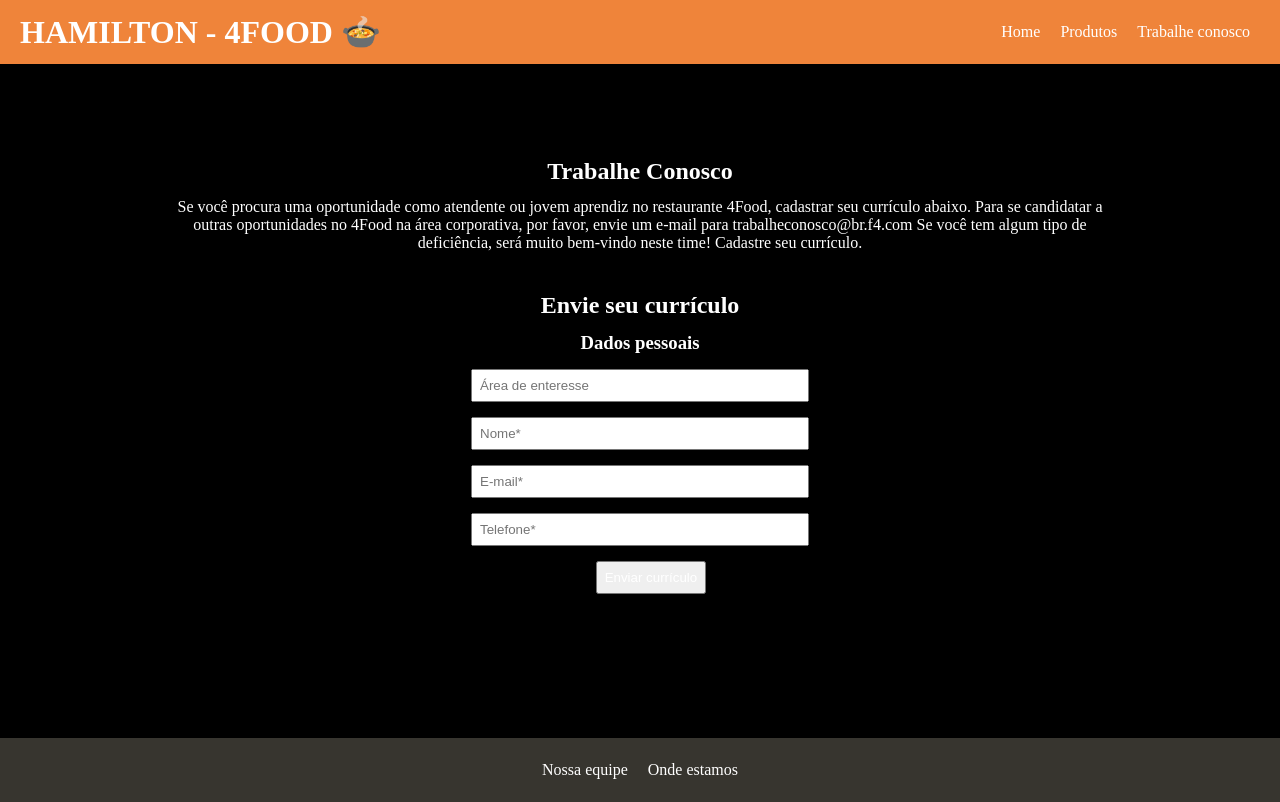
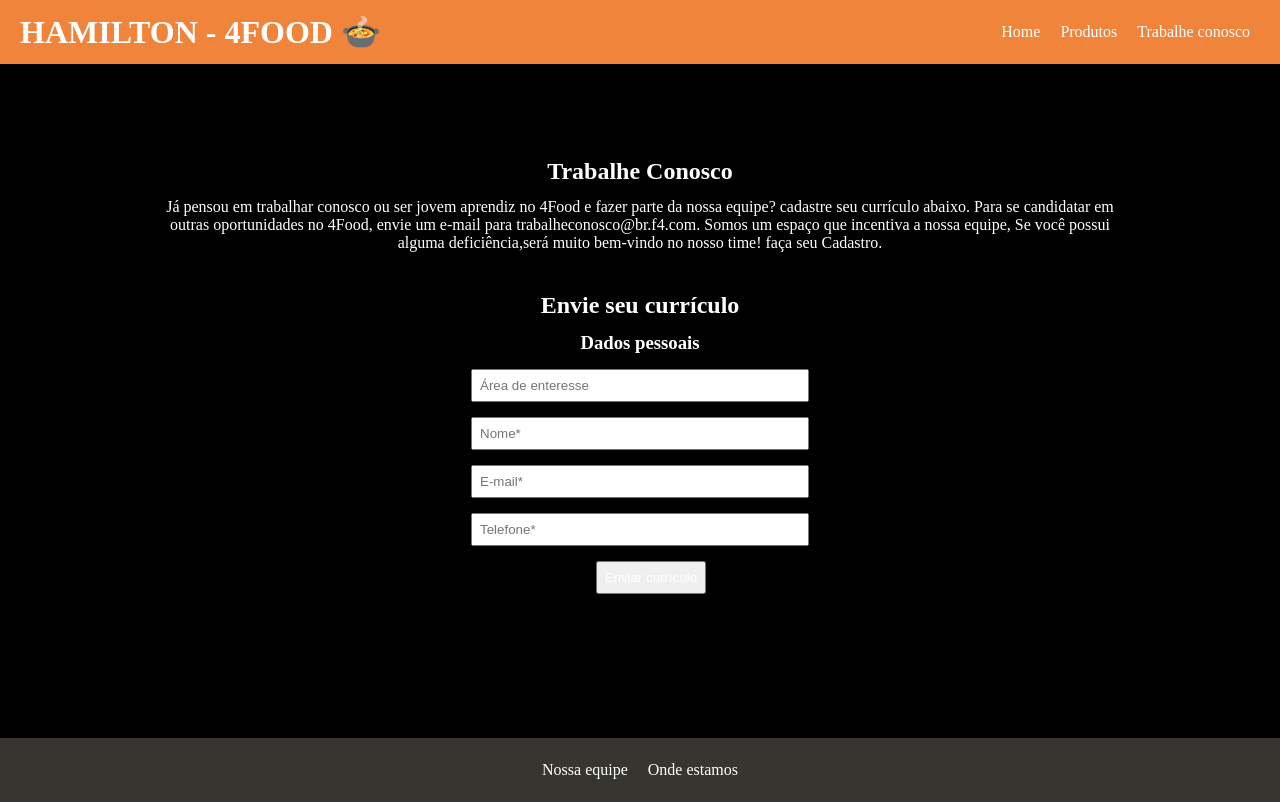
Before and after one commit to future4code/hamilton-4food, a plain HTML site: page TrabalheConosco/index.html in a window 1280 px wide. Drawn offline with Linux system fonts and the light colour scheme.

Commit message:
alteracao do texto trabalhe conosco

```diff
--- a/TrabalheConosco/index.html
+++ b/TrabalheConosco/index.html
@@ -29,11 +29,11 @@
 
     <section>
         <h1>Trabalhe Conosco</h1>
-        <p>Se você procura uma oportunidade como atendente ou jovem aprendiz no restaurante 4Food, cadastrar seu currículo abaixo.
+        <p>Já pensou em trabalhar conosco ou ser jovem aprendiz no 4Food e fazer parte da nossa equipe? cadastre seu currículo abaixo.
 
-            Para se candidatar a outras oportunidades no 4Food na área corporativa, por favor, envie um e-mail para trabalheconosco@br.f4.com
+            Para se candidatar em outras oportunidades no 4Food, envie um e-mail para trabalheconosco@br.f4.com.
 
-            Se você tem algum tipo de deficiência, será muito bem-vindo neste time! Cadastre seu currículo.
+            Somos um espaço que incentiva a nossa equipe, Se você possui alguma deficiência,será muito bem-vindo no nosso time! faça seu Cadastro.
         </p>
 
         <form>
```
Also changed, not shown: 1 other file.
